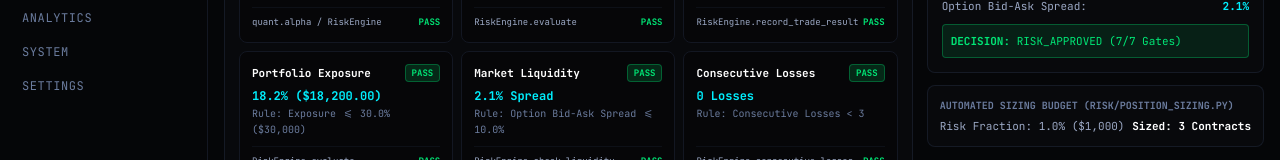
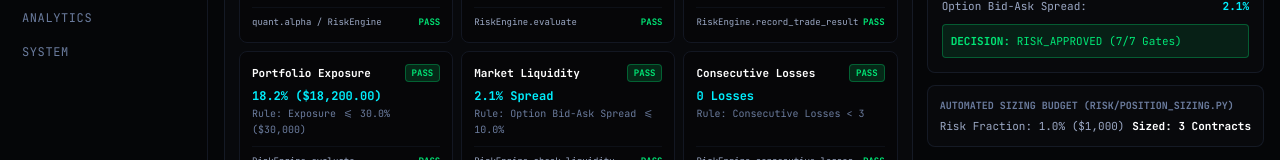
Before and after one commit to karmagodjs/VOLTRON, a Next.js app in the folder frontend/: page /risk in a window 1280 px wide. Shown: the part 388-548 px from the top of the page. Built offline with nearby package versions, Linux system fonts and the light colour scheme.

Commit message:
fix(ui): remove duplicate settings navigation from left sidebar

```diff
--- a/frontend/src/components/layout/Sidebar.tsx
+++ b/frontend/src/components/layout/Sidebar.tsx
@@ -18,7 +18,6 @@ const navItems = [
   { name: "RISK", href: "/risk" },
   { name: "ANALYTICS", href: "/analytics" },
   { name: "SYSTEM", href: "/system" },
-  { name: "SETTINGS", href: "/settings" },
 ];
 
 export default function Sidebar() {
--- a/frontend/src/components/layout/TopNav.tsx
+++ b/frontend/src/components/layout/TopNav.tsx
@@ -240,8 +240,9 @@ export default function TopNav({
 
         {/* Settings Link */}
         <Link
-          href="/settings"
+          href={currentSymbol ? `/settings?symbol=${currentSymbol}` : "/settings"}
           className="p-1.5 rounded text-voltron-400 hover:text-white hover:bg-voltron-800 transition-colors"
+          title="Settings"
         >
           <SettingsIcon className="w-4 h-4" />
         </Link>
```
